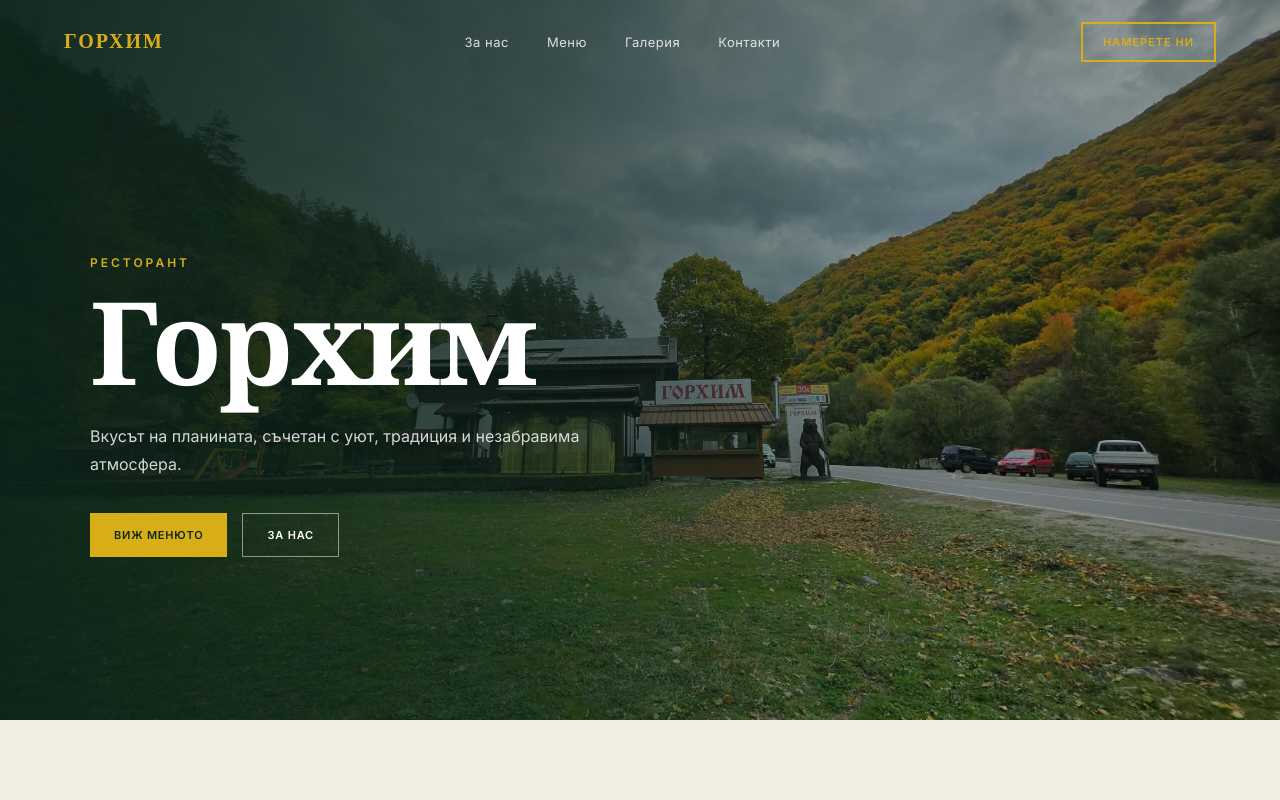
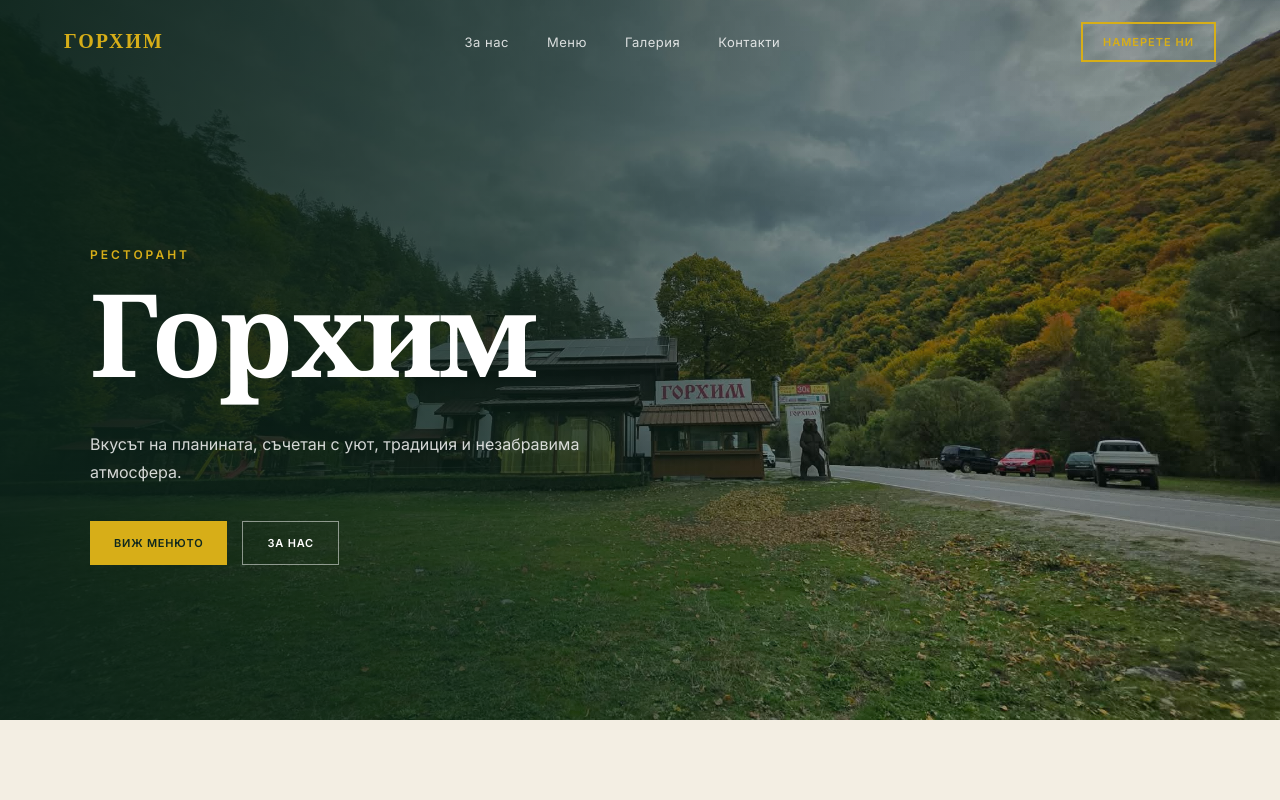
Before and after one commit to Janhri03/restaurant-gorhim, a React (Vite) app: page / in a window 1280 px wide. Shown: the top 800 px of the page. Built offline with nearby package versions, Linux system fonts and the light colour scheme.

Commit message:
fix position

```diff
--- a/src/App.css
+++ b/src/App.css
@@ -277,7 +277,7 @@ p {
 }
 
 .hero h1 {
-  margin-bottom: 24px;
+  margin-bottom: 40px;
   margin-top: 30px;
   font-size: clamp(92px, 9vw, 138px);
   font-weight: 600;
```
